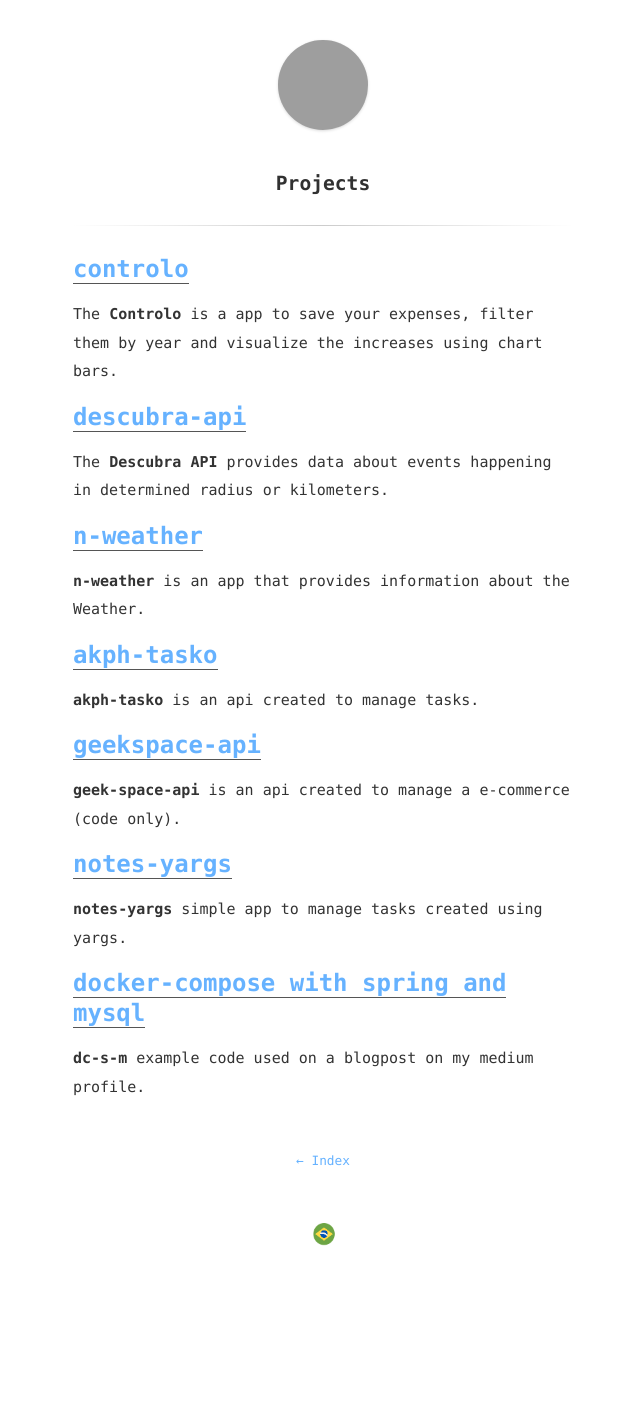
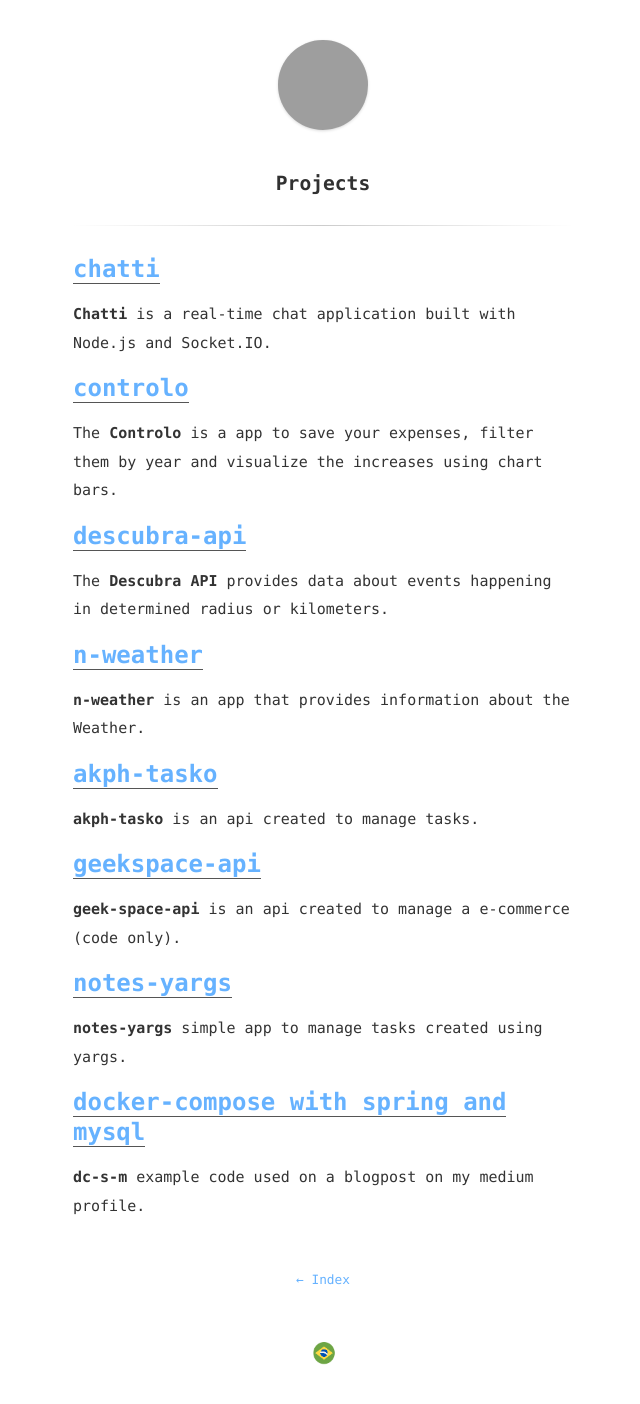
Before and after one commit to kewynakshlley/kewynakshlley.github.io, a Jekyll site: the page built from projects.md, in a window 1280 px wide, cut to the strip 0-1406 px from the top of the page. Shown: the whole strip, without its empty margins (317-957 px from the left). Built offline with Jekyll 4.4.1, drawn with Linux system fonts in a browser that asks for light colours; before the commit the page ends 1287 px from its top, so only the background shows below that; grey boxes are pictures that could not be loaded.

Commit message:
Update projects.md

```diff
--- a/projects.md
+++ b/projects.md
@@ -2,6 +2,10 @@
 layout: page
 title: Projects
 ---
+
+## <a href="https://github.com/kewynakshlley/chatti" target="_blank">chatti</a>
+
+**Chatti** is a real-time chat application built with Node.js and Socket.IO.
 
 ## <a href="https://github.com/kewynakshlley/descubra-api" target="_blank">controlo</a>
 
```
